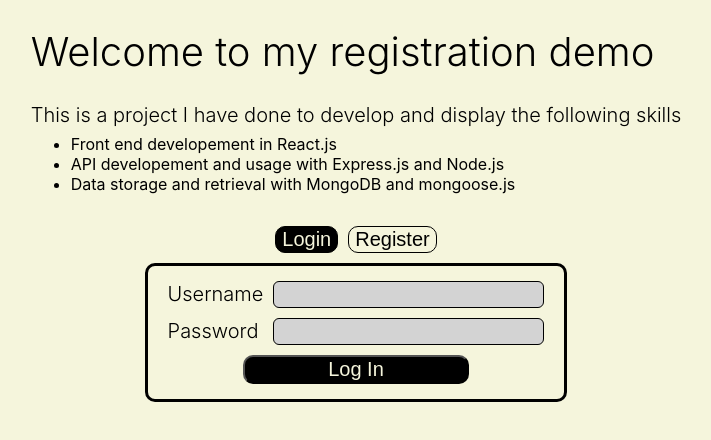
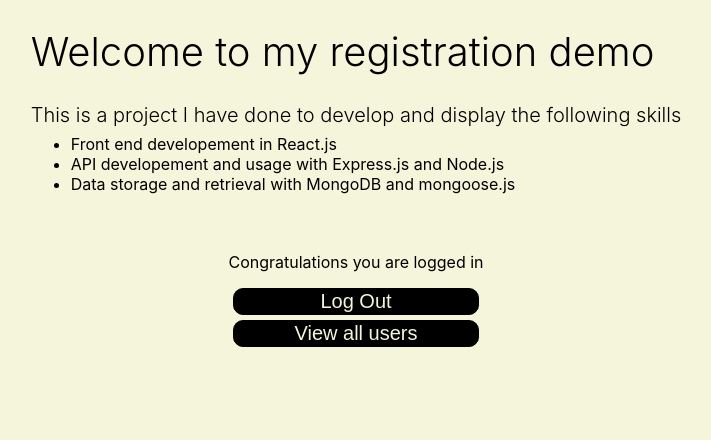
Before and after one commit to willk0814/authentication_demo, a React (Create React App) app in the folder frontend/: page / in a window 1280 px wide. Shown: the top 440 px of the page, without its empty margins (284-995 px from the left). Built offline with nearby package versions, Linux system fonts and the light colour scheme.

Commit message:
beginning of admin page

```diff
--- a/frontend/src/Components/Body.js
+++ b/frontend/src/Components/Body.js
@@ -1,24 +1,45 @@
-import React, { useState } from "react";
+import React, { useState, useEffect } from "react";
 
 import Login from "./Login";
 import Register from "./Register";
 import HomeScreen from "./HomeScreen";
+import { register, login } from "../services/service";
 
 export default function Body() {
   const [showLogin, setShowLogin] = useState(true);
-  const [loggedIn, setLoggedIn] = useState(false);
+  const [loggedIn, setLoggedIn] = useState(true);
+  const [loggedInUser, setLoggedInUser] = useState({ user: "", auth: false });
 
   const toggleShowLogin = (value) => {
     setShowLogin(value);
   };
 
   const handleLogout = () => {
+    localStorage.removeItem("key");
     setLoggedIn(false);
   };
 
-  const handleLogin = (authStatus, username, password) => {
+  const handleRegsiter = (username, password, auth) => {
+    register(username, password, auth);
+    setLoggedInUser({ user: username, auth: auth });
+    setLoggedIn(true);
+  };
+
+  const handleLogin = (authStatus, username, auth) => {
+    setLoggedInUser({ user: username, auth: auth });
     setLoggedIn(authStatus);
   };
+
+  // useEffect(() => {
+  //   const key = localStorage.getItem("key");
+  //   console.log(key);
+  //   if (!key) {
+  //     setLoggedIn(false);
+  //     setLoggedInUser({ user: "", auth: false });
+  //   } else {
+  //     setLoggedIn(true);
+  //   }
+  // }, []);
 
   return (
     <div className="bodyContainer">
@@ -41,10 +62,14 @@ export default function Body() {
 
       {!loggedIn ? (
         <div className="formContainer">
-          {showLogin ? <Login handleLogin={handleLogin} /> : <Register />}
+          {showLogin ? (
+            <Login handleLogin={handleLogin} />
+          ) : (
+            <Register handleRegister={handleRegsiter} />
+          )}
         </div>
       ) : (
-        <HomeScreen handleLogout={handleLogout} />
+        <HomeScreen user={loggedInUser} handleLogout={handleLogout} />
       )}
     </div>
   );
--- a/frontend/src/Components/HomeScreen.js
+++ b/frontend/src/Components/HomeScreen.js
@@ -1,11 +1,19 @@
 import React from "react";
 
-export default function HomeScreen({ handleLogout }) {
+export default function HomeScreen({ user, handleLogout }) {
   return (
     <div className="homeContainer">
-      <p>Congratulations you are logged in</p>
+      <p>Congratulations you are logged in {user.user}</p>
       <button className="bodyButton_selected" onClick={handleLogout}>
         Log Out
+      </button>
+
+      <button
+        className="bodyButton_selected"
+        style={{ marginTop: "5px" }}
+        onClick={console.log("pressed")}
+      >
+        View all users
       </button>
     </div>
   );
--- a/frontend/src/Components/Login.js
+++ b/frontend/src/Components/Login.js
@@ -15,11 +15,12 @@ export default function Login({ handleLogin }) {
 
   const handleLoginClick = () => {
     let authStatus = login(username, password);
+    console.log(authStatus);
     if (!authStatus) {
       console.log("Incorrect username or pass");
       return;
     }
-    handleLogin(authStatus, username, password);
+    handleLogin(username, password);
   };
 
   return (
--- a/frontend/src/Components/Register.js
+++ b/frontend/src/Components/Register.js
@@ -1,8 +1,7 @@
 import React, { useState, useEffect } from "react";
 import PassProgressBar from "./PassProgressBar";
-import { register } from "../services/service";
 
-export default function Register() {
+export default function Register({ handleRegister }) {
   const [username, setUsername] = useState("");
   const [password, setPassword] = useState("");
   const [passStrength, setPassStrength] = useState();
@@ -26,7 +25,7 @@ export default function Register() {
     if (passStrength < 8) valid_acc = false;
     if (username.length < 3) valid_acc = false;
 
-    if (valid_acc) register(username, password);
+    if (valid_acc) handleRegister(username, password, false);
     else console.log("not all reqs were met");
   };
 
--- a/frontend/src/services/service.js
+++ b/frontend/src/services/service.js
@@ -1,9 +1,10 @@
 import axios from "axios";
 
-export async function register(username, password) {
+export async function register(username, password, auth) {
   const data = {
     user: username,
     pass: password,
+    auth: auth,
   };
   try {
     const response = await axios.post(
@@ -11,6 +12,7 @@ export async function register(username, password) {
       data
     );
 
+    localStorage.setItem("key", response.data.token);
     console.log(response.data);
   } catch (error) {
     console.log(error);
@@ -24,6 +26,8 @@ export async function login(username, password) {
   };
   try {
     const response = await axios.post("http://localhost:3000/api/login", data);
+
+    localStorage.setItem("key", response.data.token);
     console.log(response.data);
     console.log(response.data.authStatus);
   } catch (error) {
```
